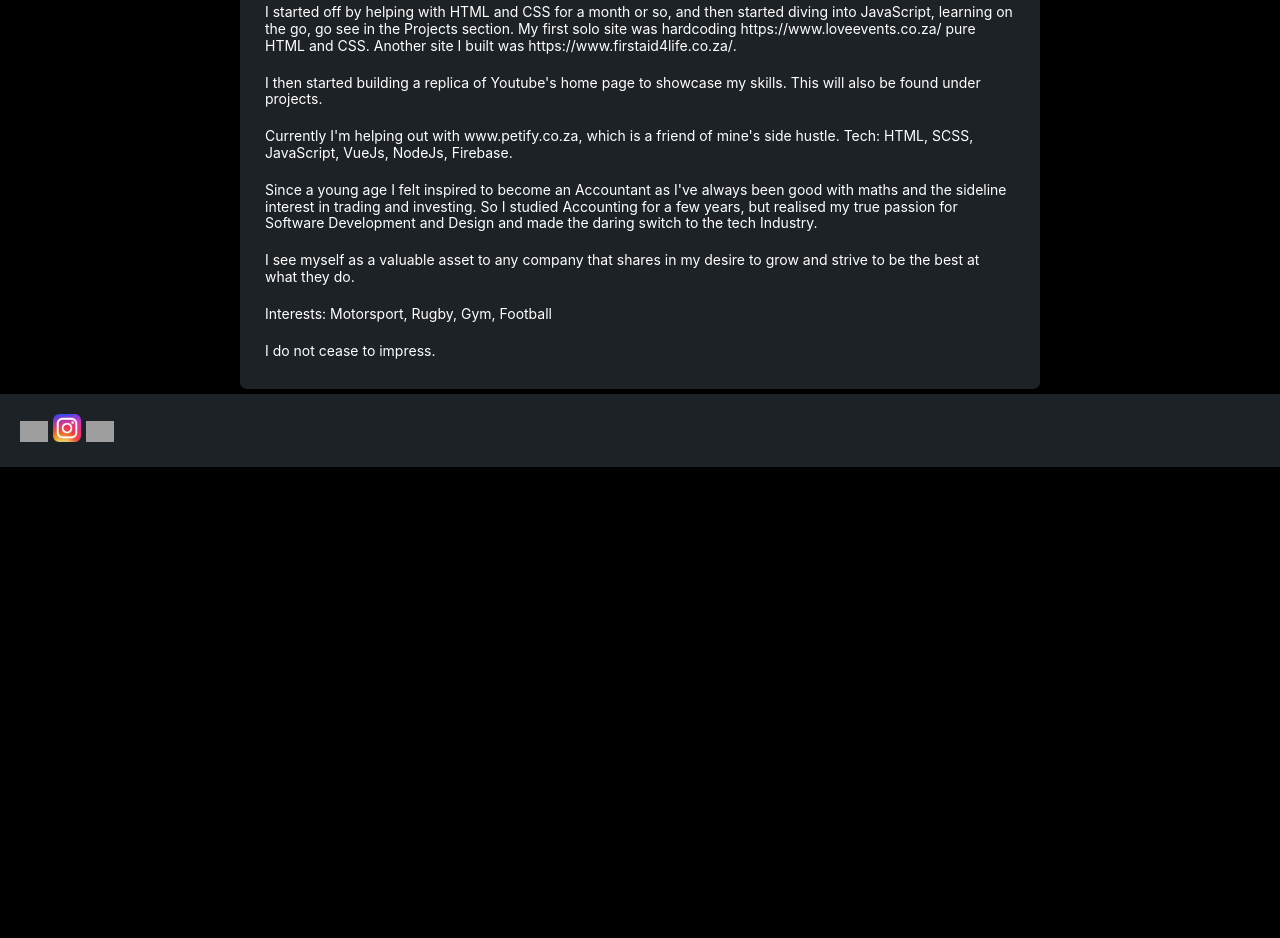
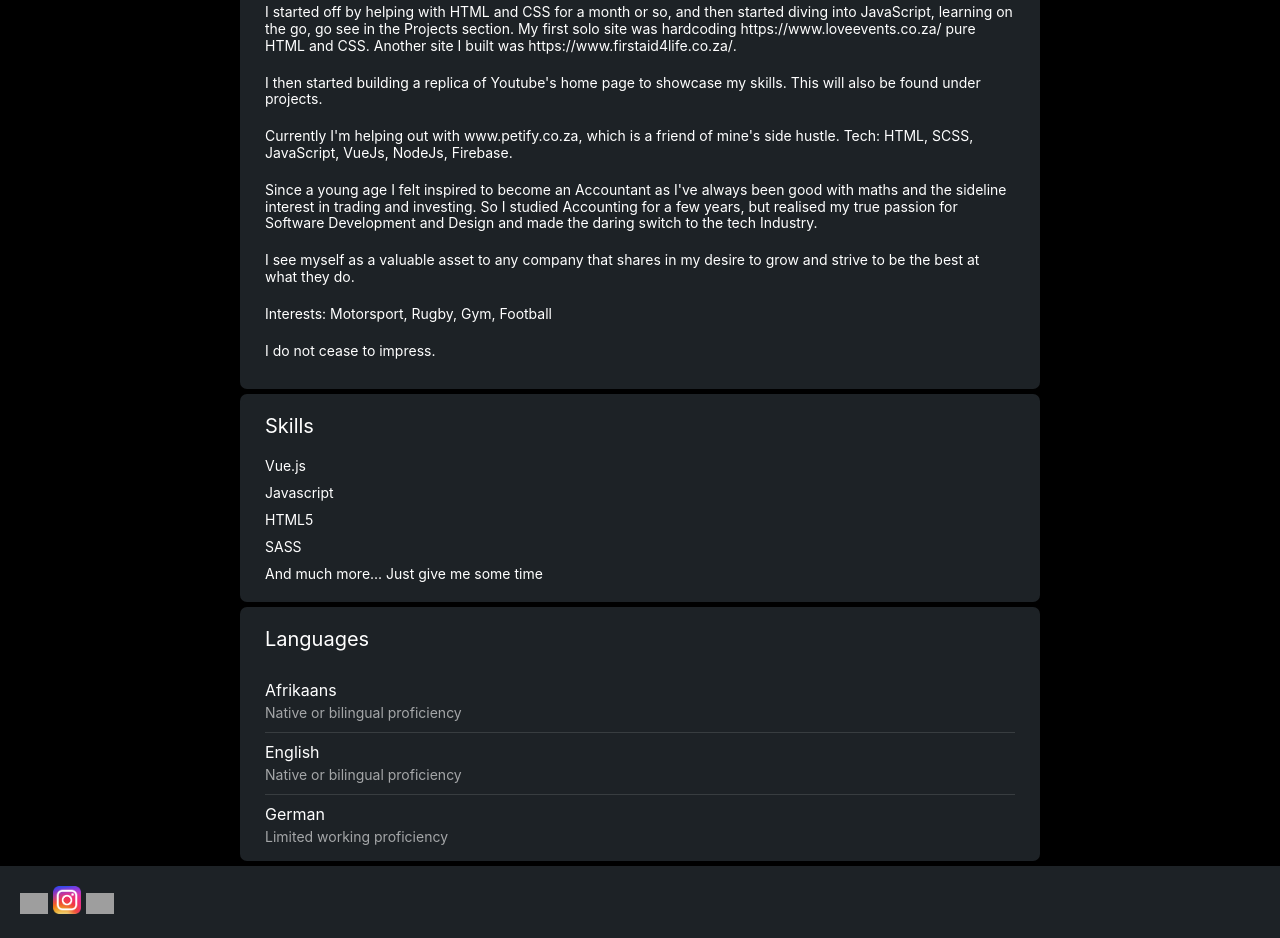
Before and after one commit to francois-willem/francoiswillembasson.co.za, a Vue app: page / in a window 1280 px wide. Shown: the part 700-1638 px from the top of the page. Before the commit the page ends 1167 px from the top, so only its background shows below. Built offline with nearby package versions, Linux system fonts and the light colour scheme; grey boxes are pictures that could not be loaded; what vue-cookie would draw is missing.

Commit message:
added sections

```diff
--- a/src/components/Home/MainHeader.vue
+++ b/src/components/Home/MainHeader.vue
@@ -224,10 +224,6 @@ export default {
   animation-iteration-count: 3;
 }
 
-.logo :hover {
-  cursor: crosshair;
-}
-
 .menu a {
   box-shadow: inset 0 0 0 0 #fff;
   color: #fff;
@@ -298,6 +294,7 @@ export default {
   background: #1d2226;
   padding: 10px 20px 10px 20px;
   border-radius: 7px;
+  border: 1.5px solid #080808;
 }
 
 .dropdown-link {
--- a/src/components/Layout/About.vue
+++ b/src/components/Layout/About.vue
@@ -26,7 +26,7 @@
           </p>
 
           <p>
-            Currently I'm helping out with www.petify.co.za, which is a friend of mine's side hustle.
+            Currently I'm helping out with <a href="https://petify.co.za/">www.petify.co.za</a>, which is a friend of mine's side hustle.
             Tech: HTML, SCSS, JavaScript, VueJs, NodeJs, Firebase.
           </p>
 
--- /dev/null
+++ b/src/components/Layout/Languages.vue
@@ -0,0 +1,77 @@
+<template>
+  <div class="language-parent-container">
+    <div class="language-container">
+      <div class="language-header">
+        Languages
+      </div>
+      <div class="language-text">
+        <h2>Afrikaans</h2>
+        <p>Native or bilingual proficiency</p>
+        <h2>English</h2>
+        <p>Native or bilingual proficiency</p>
+        <h2>German</h2>
+        <p>Limited working proficiency</p>
+      </div>
+    </div>
+  </div>
+</template>
+
+<script>
+
+
+
+export default {
+  name: 'Languages',
+  data() {
+    return {
+
+    }
+  },
+}
+</script>
+<style lang="scss" scoped>
+@import '../../scss/partials/variables';
+
+.language-parent-container {
+  display: flex;
+  justify-content: center;
+  padding-top: 5px;
+}
+
+.language-container {
+  width: 800px;
+  background-color: #1d2226;
+  border-radius: 7px;
+  padding-bottom: 10px;
+}
+
+.language-header {
+  color: #fff;
+  font-size: 20px;
+  padding: 20px 0 10px 25px;
+}
+
+.language-text {
+  padding: 10px 25px 0 25px;
+}
+
+.language-text h2 {
+  color: #fff;
+  font-size: 16px;
+  padding-bottom: 5px;
+  padding-top: 10px;
+}
+
+.language-text p {
+  padding-bottom: 10px;
+  font-size: 14px;
+  color: #ffffff99;
+  border-bottom: 1px solid #ffffff1f;
+}
+
+.language-text :last-of-type {
+  border-bottom: none;
+  padding-bottom: 5px;
+}
+
+</style>
--- /dev/null
+++ b/src/components/Layout/Skills.vue
@@ -0,0 +1,61 @@
+<template>
+  <div class="skills-container-parent">
+    <div class="skills-container">
+      <div class="skills-header">
+        Skills
+      </div>
+      <div class="skills-text">
+        <p>Vue.js</p>
+        <p>Javascript</p>
+        <p>HTML5</p>
+        <p>SASS</p>
+        <p>And much more... Just give me some time</p>
+      </div>
+    </div>
+  </div>
+
+
+</template>
+
+<script>
+export default {
+  name: 'Skills',
+  data() {
+
+  },
+}
+</script>
+
+<style lang="scss" scoped>
+@import '../../scss/partials/variables';
+
+.skills-container-parent {
+  display: flex;
+  justify-content: center;
+  padding-top: 5px;
+}
+
+.skills-container {
+  width: 800px;
+  background-color: #1d2226;
+  border-radius: 7px;
+  padding-bottom: 10px;
+}
+
+.skills-header {
+  color: #fff;
+  font-size: 20px;
+  padding: 20px 0 10px 25px;
+}
+
+.skills-text {
+  color: #fff;
+  font-size: 14px;
+  padding: 10px 0 0 25px;
+}
+
+.skills-text p {
+  padding-bottom: 10px;
+}
+
+</style>
--- a/src/views/Home.vue
+++ b/src/views/Home.vue
@@ -4,6 +4,8 @@
     <linkedin-header></linkedin-header>
     <hero></hero>
     <about></about>
+    <skills></skills>
+    <languages></languages>
     <main-footer></main-footer>
   </main>
 </template>
@@ -16,6 +18,8 @@ import Hero from '@Component/Layout/Hero.vue';
 import About from '@Component/Layout/About.vue';
 import MainFooter from '@Component/Home/Footer.vue'
 import LinkedinHeader from '@Component/Home/LinkedinHeader.vue'
+import Skills from '@Component//Layout/Skills.vue'
+import Languages from '@Component/Layout/Languages.vue'
 
 export default {
   name: 'Home',
@@ -25,6 +29,8 @@ export default {
     About,
     MainFooter,
     LinkedinHeader,
+    Skills,
+    Languages,
   },
   data() {
     return {
```
